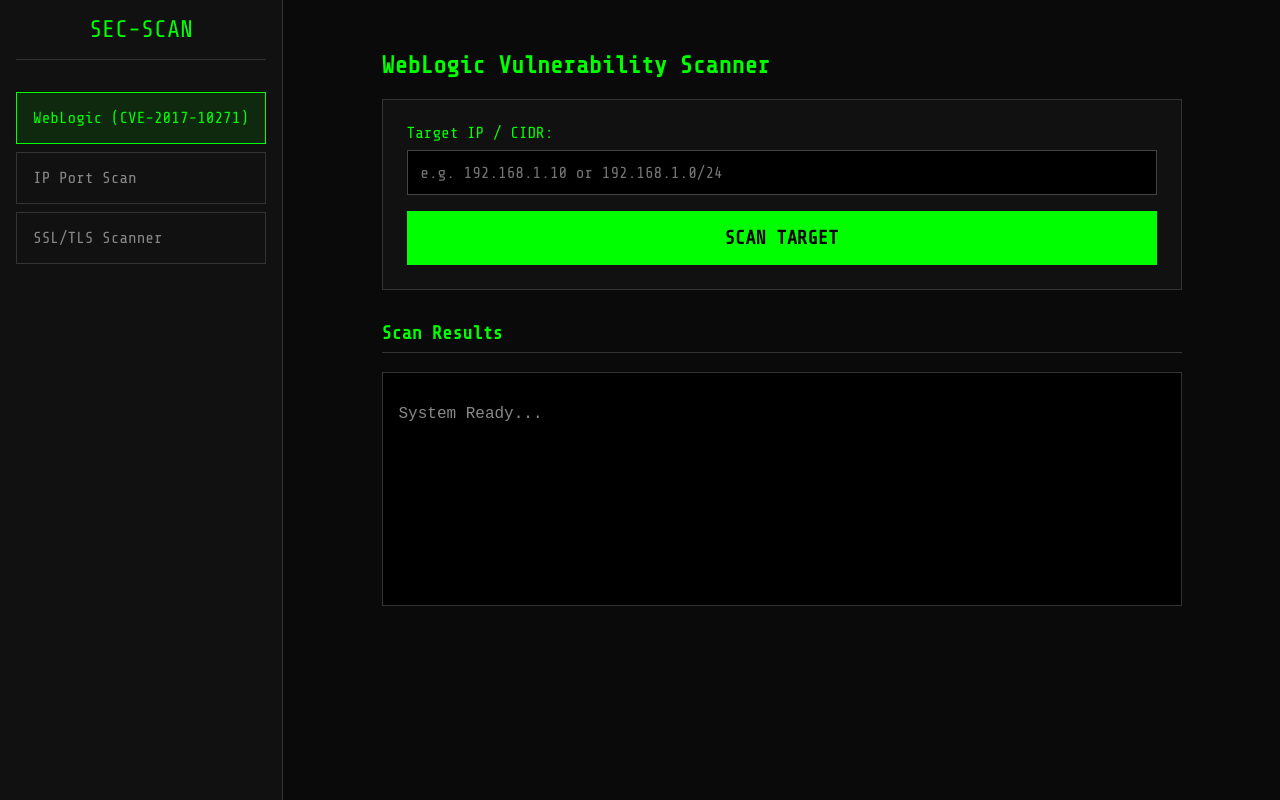
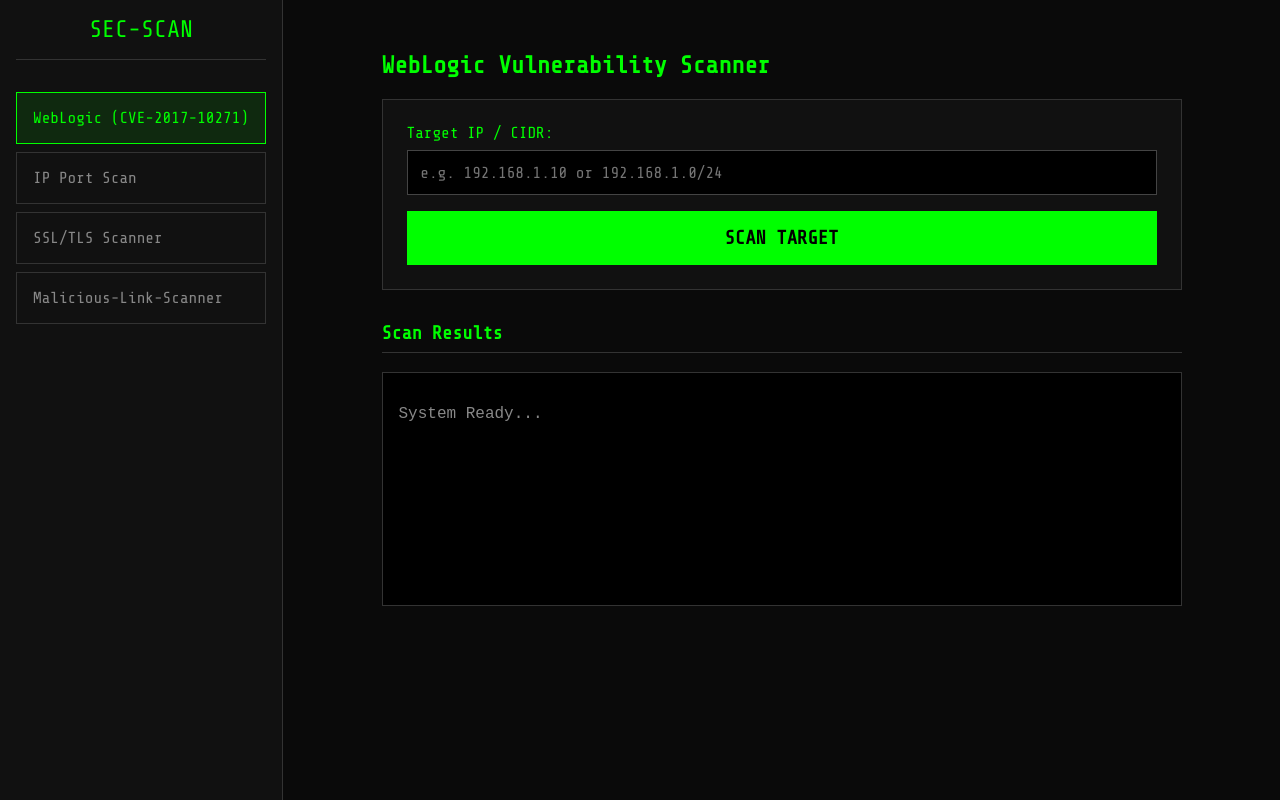
Before and after one commit to mindul/Security-Scanner, a Flask app: page /dashboard in a window 1280 px wide. Run offline with Flask 3, Linux system fonts and the light colour scheme.

Commit message:
Malicious Link Scanner 추가

```diff
--- a/app.py
+++ b/app.py
@@ -1,6 +1,7 @@
 from flask import Flask, render_template, request, jsonify
 from scanner_core import check_vulnerability
 import ipaddress
+from malicious_link_scanner import check_malicious, expand_url, get_snapshot_url
 
 app = Flask(__name__)
 
@@ -126,6 +127,37 @@ def scan_ports():
     except Exception as e:
         return jsonify({'error': str(e)}), 500
 
+
+@app.route('/api/scan/malicious', methods=['POST'])
+def scan_malicious():
+    data = request.json
+    target_url = data.get('url')
+
+    if not target_url:
+        return jsonify({'error': 'No URL provided'}), 400
+
+    try:
+        # 1. Expand URL (handle shorteners)
+        final_url = expand_url(target_url)
+
+        # 2. Check for malicious content
+        is_malicious, reason, confidence = check_malicious(final_url)
+
+        # 3. Get Snapshot URL
+        snapshot_url = get_snapshot_url(final_url)
+
+        return jsonify({
+            'original_url': target_url,
+            'final_url': final_url,
+            'is_malicious': is_malicious,
+            'reason': reason,
+            'confidence': confidence,
+            'snapshot_url': snapshot_url
+        })
+
+    except Exception as e:
+        return jsonify({'error': str(e)}), 500
+
 if __name__ == '__main__':
     # host='0.0.0.0' allows access from other devices on the network
     app.run(host='0.0.0.0', debug=True, port=5656)
--- /dev/null
+++ b/malicious_link_scanner.py
@@ -0,0 +1,59 @@
+import requests
+from urllib.parse import urlparse
+
+# Mock blocklist for demonstration
+MALICIOUS_DOMAINS = {
+    'malicious-test.com',
+    'evtil-site.org',
+    'phishing-example.net',
+    'bad-actor.io'
+}
+
+SUSPICIOUS_KEYWORDS = [
+    'login', 'verify', 'update', 'banking', 'secure', 'account', 'confirm'
+]
+
+def expand_url(url):
+    """
+    Expands a shortened URL to its final destination.
+    """
+    if not url.startswith('http'):
+        url = 'http://' + url
+
+    try:
+        response = requests.head(url, allow_redirects=True, timeout=5)
+        return response.url
+    except requests.RequestException:
+        return url
+
+def get_snapshot_url(url):
+    """
+    Returns a URL that generates a snapshot of the target website.
+    Using thum.io for this purpose as it is a public service.
+    """
+    # Simply prepend the thum.io prefix
+    return f"https://image.thum.io/get/width/800/crop/800/{url}"
+
+def check_malicious(url):
+    """
+    Checks if a URL is potentially malicious using heuristics and a mock blocklist.
+    Returns: (is_malicious: bool, reason: str, confidence: str)
+    """
+    final_url = expand_url(url)
+    parsed = urlparse(final_url)
+    domain = parsed.netloc.lower()
+
+    # Check blocklist
+    if domain in MALICIOUS_DOMAINS:
+        return True, "Domain found in blocklist", "High"
+
+    # Check for suspicious keywords in domain (heuristic)
+    # This is a very simple heuristic for demonstration
+    if any(keyword in domain for keyword in SUSPICIOUS_KEYWORDS) and '-' in domain:
+         return True, "Suspicious keywords found in hyphenated domain", "Medium"
+
+    # Deep mock check for demonstration purposes
+    if 'malware' in final_url or 'virus' in final_url:
+        return True, "URL path contains suspicious terms", "Medium"
+
+    return False, "No threats detected", "Safe"
--- a/templates/dashboard.html
+++ b/templates/dashboard.html
@@ -20,6 +20,9 @@
         </button>
         <button class="menu-btn" onclick="showScanner('ssl')">
             SSL/TLS Scanner
+        </button>
+        <button class="menu-btn" onclick="showScanner('malicious')">
+            Malicious-Link-Scanner
         </button>
         <!-- Future scanners can be added here -->
     </div>
@@ -80,6 +83,23 @@
                 </div>
             </div>
         </div>
+
+        <!-- Malicious Link Scanner Panel -->
+        <div id="malicious-scanner" class="scanner-panel" style="display:none;">
+            <h2>Malicious Link Scanner</h2>
+            <div class="input-group">
+                <label for="malicious-target">Suspicious URL:</label>
+                <input type="text" id="malicious-target"
+                    placeholder="e.g. http://bit.ly/sus-link or http://suspicious-site.com">
+                <button onclick="startMaliciousScan()" class="btn-scan">SCAN URL</button>
+            </div>
+            <div class="results-area">
+                <h3>Scan Results</h3>
+                <div id="malicious-results" class="console-output">
+                    <p class="status-line">System Ready...</p>
+                </div>
+            </div>
+        </div>
     </div>
 
     <script>
@@ -98,6 +118,9 @@
             } else if (type === 'ssl') {
                 document.getElementById('ssl-scanner').style.display = 'block';
                 document.querySelectorAll('.menu-btn')[2].classList.add('active'); // Corrected index for SSL button
+            } else if (type === 'malicious') {
+                document.getElementById('malicious-scanner').style.display = 'block';
+                document.querySelectorAll('.menu-btn')[3].classList.add('active');
             }
         }
 
@@ -279,6 +302,66 @@
                 resultsDiv.innerHTML = `<p class="error">System Error: ${error.message}</p>`;
             }
         }
+
+        async function startMaliciousScan() {
+            const target = document.getElementById('malicious-target').value;
+            const resultsDiv = document.getElementById('malicious-results');
+
+            if (!target) {
+                alert("Please enter a URL.");
+                return;
+            }
+
+            resultsDiv.innerHTML = '<p class="status-line blinking">Analyzing URL...</p>';
+
+            try {
+                const response = await fetch('/api/scan/malicious', {
+                    method: 'POST',
+                    headers: { 'Content-Type': 'application/json' },
+                    body: JSON.stringify({ url: target })
+                });
+
+                if (!response.ok) throw new Error(`HTTP error! status: ${response.status}`);
+                const data = await response.json();
+
+                resultsDiv.innerHTML = '';
+
+                if (data.error) {
+                    resultsDiv.innerHTML += `<p class="error">ERROR: ${data.error}</p>`;
+                } else {
+                    const statusClass = data.is_malicious ? 'vuln' : 'safe';
+                    const statusText = data.is_malicious ? '[!] DANGEROUS' : '[*] SAFE';
+
+                    // Display Snapshot
+                    if (data.snapshot_url) {
+                        resultsDiv.innerHTML += `
+                            <div class="snapshot-container" style="margin-bottom: 20px;">
+                                <p class="detail">Site Snapshot:</p>
+                                <img src="${data.snapshot_url}" alt="Site Snapshot" style="width:100%; max-width:600px; border: 1px solid #00ff00; box-shadow: 0 0 10px #00ff00;">
+                            </div>
+                        `;
+                    }
+
+                    resultsDiv.innerHTML += `
+                        <div class="result-line ${statusClass}">
+                            <span class="status">${statusText}</span>
+                            <span class="detail">Confidence: ${data.confidence}</span>
+                        </div>
+                        <div class="result-line">
+                            <span class="detail">Original URL: ${data.original_url}</span>
+                        </div>
+                        <div class="result-line">
+                            <span class="detail">Final Destination: ${data.final_url}</span>
+                        </div>
+                        <div class="result-line">
+                            <span class="detail">Analysis: ${data.reason}</span>
+                        </div>
+                    `;
+                }
+            } catch (error) {
+                resultsDiv.innerHTML = `<p class="error">System Error: ${error.message}</p>`;
+            }
+        }
     </script>
 </body>
 
```
Also changed, not shown: 1 other file.
